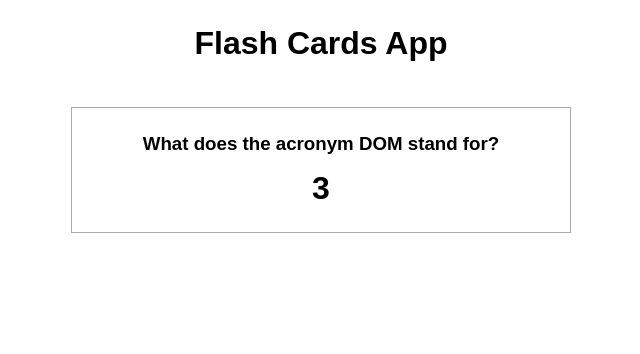
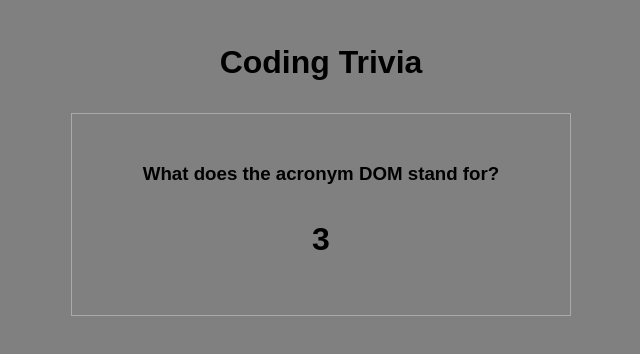
Before and after one commit to WajhR/Coding-Trivia-, a plain HTML site: page index .html in a window 1280 px wide. Both pictures are taken after a click on the button "Start". Shown: the whole page, without its empty margins (319-959 px from the left). Drawn offline with Linux system fonts and the light colour scheme.

Commit message:
Working copy

```diff
--- a/index .html
+++ b/index .html
@@ -8,17 +8,18 @@
     <link rel="stylesheet" href="style.css">
 
 </head>
+<body>
 
-<body>
-    <!--HTML that needs to show when the page loads-->
-    <h1 class="main-header text-center">Flash Cards App</h1>
+     <h1 class="main-header text-center">Coding Trivia</h1>
 
-    <section class ="card-wrap text-center">
+     <section class ="card-wrap text-center">
         <button id="start">Start</button>
 
         <div class="card-display hide">
             <h3 id="question-display"
             class="text-center"> What does the acronym DOM stand for?</h3>
+
+
 
             <!--Timer Display-->
             <h1 id="timer-display">5</h1>
@@ -31,6 +32,8 @@
     </section>
 
 
+
+
     <script src ="cards.js"></script>
     <script src="script.js"></script>
 </body>
--- a/style.css
+++ b/style.css
@@ -1,13 +1,19 @@
-/*** RESETS ***/
+
+/** RESETS **/
+
 * {
-  margin: 0;
-  padding: 0;
-  box-sizing: border-box;
+  background-color: gray;
+}
+*{
+  font: black;
+  margin: 20;
+  padding: 5px;
+  box-sizing:border-box ;
   font-family: sans-serif;
 }
 
-/*** GLOBAL CLASSES ***/
-.text-center {
+/** GLOBAL CLASSES ***/
+* .text-center {
   text-align: center;
 }
 
@@ -15,13 +21,13 @@
   display: none;
 }
 
-/*** CUSTOM STYLES ***/
+** CUSTOM STYLES **
 .main-header {
   margin: 25px 0 45px;
 }
 
 /* Start Button */
-.card-wrap #start {
+* .card-wrap #start {
   padding: 10px 0;
   min-width: 250px;
   font-size: 1rem;
@@ -38,22 +44,22 @@
   margin: 0 auto;
 }
 
-.card-display #question-display {
+* .card-display #question-display {
   margin-bottom: 15px;
 }
 
 .card-display #timer-display {
   font-size: 2rem;
-}
+} */
 
-.card-display #answer-display {
+* .card-display #answer-display {
   background-color: #00cd30;
   padding: 10px;
   color: #fff;
   margin-bottom: 20px;
 }
 
-.card-display #next {
+* .card-display #next {
   padding: 8px 35px;
   font-size: .9rem;
   background-color: #999;
@@ -62,10 +68,6 @@
   cursor: pointer;
 }
 
-.card-display #next:hover {
+* .card-display #next:hover {
   background-color: #898989;
 }
-
-
-
-/* RESPONSIVE STYLES */
```
Also changed, not shown: 1 other file.
